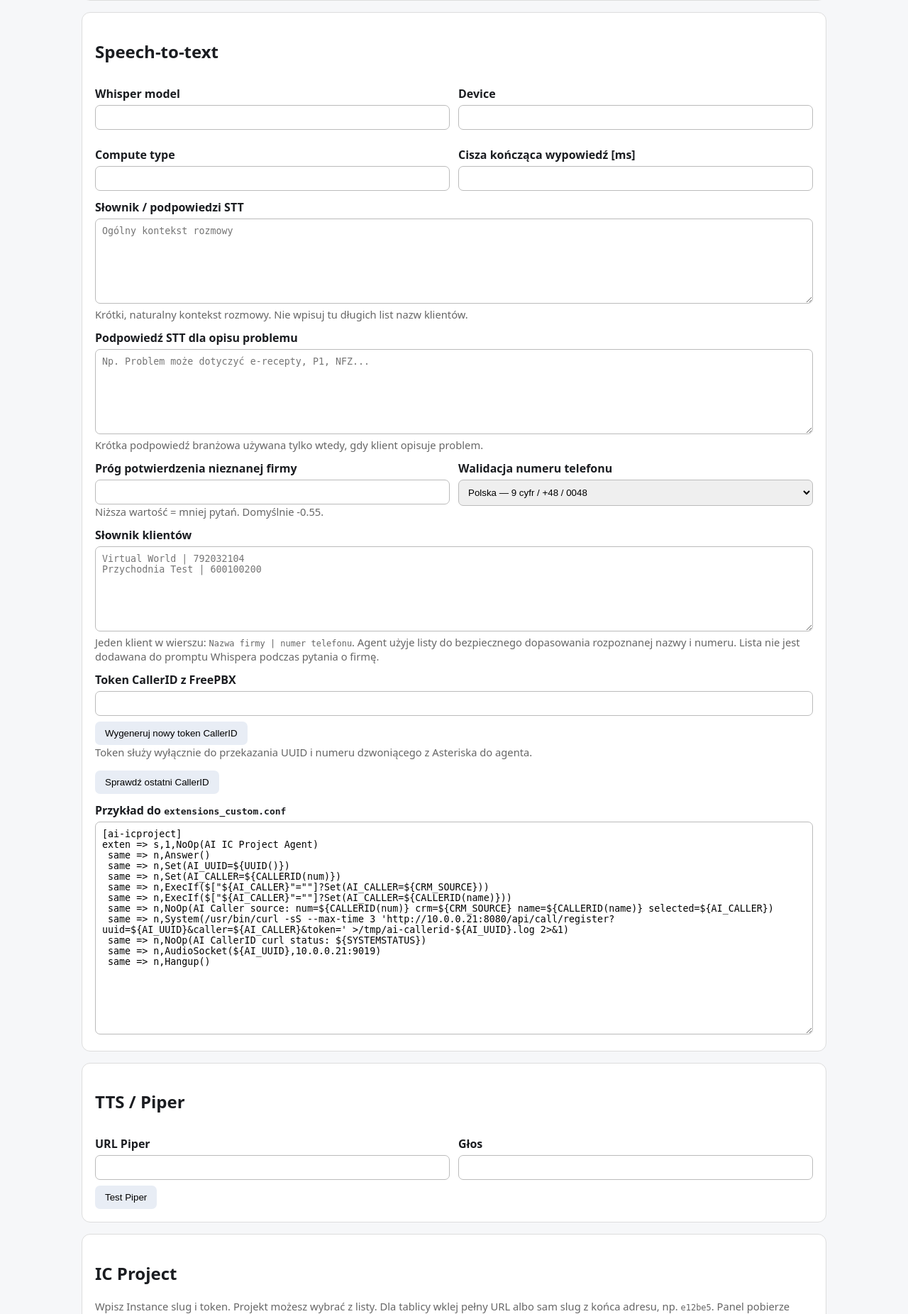
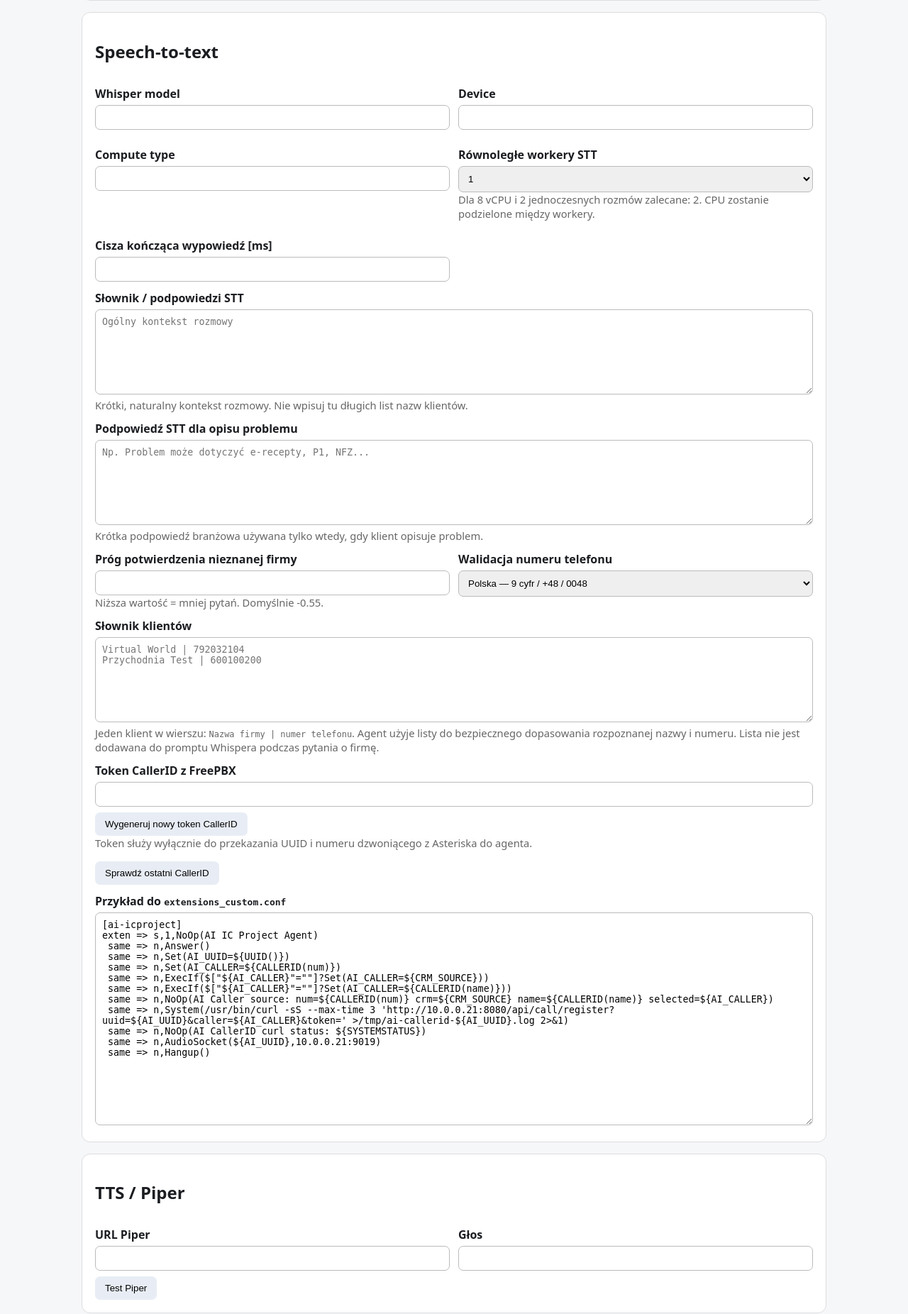
Before and after one commit to Pawel-sp9pw/freepbx-ai-icproject, a Python web app: template app/templates/index.html in a window 1280 px wide. Shown: the part 2098-3950 px from the top of the page at 71% size. Run offline with Jinja, Linux system fonts and the light colour scheme; the template is opened without the code that fills it, so the values that code supplies are empty.

Commit message:
Expose STT worker count in panel and debug

```diff
--- a/app/templates/index.html
+++ b/app/templates/index.html
@@ -210,6 +210,16 @@
         <div><label>Whisper model<input name="whisper_model" value="{{s.whisper_model}}"></label></div>
         <div><label>Device<input name="whisper_device" value="{{s.whisper_device}}"></label></div>
         <div><label>Compute type<input name="whisper_compute_type" value="{{s.whisper_compute_type}}"></label></div>
+        <div>
+          <label>Równoległe workery STT
+            <select name="stt_workers">
+              {% for n in [1,2,3,4] %}
+              <option value="{{n}}" {% if s.stt_workers|int == n %}selected{% endif %}>{{n}}</option>
+              {% endfor %}
+            </select>
+          </label>
+          <div class="muted">Dla 8 vCPU i 2 jednoczesnych rozmów zalecane: 2. CPU zostanie podzielone między workery.</div>
+        </div>
         <div><label>Cisza kończąca wypowiedź [ms]<input type="number" name="silence_ms" value="{{s.silence_ms}}"></label></div>
       </div>
       <label>Słownik / podpowiedzi STT
@@ -599,6 +609,7 @@ PersistentKeepalive = 25"></textarea>
       if(d.retry_reason) out+='\n  retry_reason='+d.retry_reason;
       if(d.audio_seconds!==undefined) out+='\n  audio_seconds='+d.audio_seconds;
       if(d.model) out+='\n  model='+d.model;
+      if(d.workers!==undefined) out+='\n  workers='+d.workers;
       return out;
     }catch(e){
       return '[STT raw] '+String(content || '');
```
